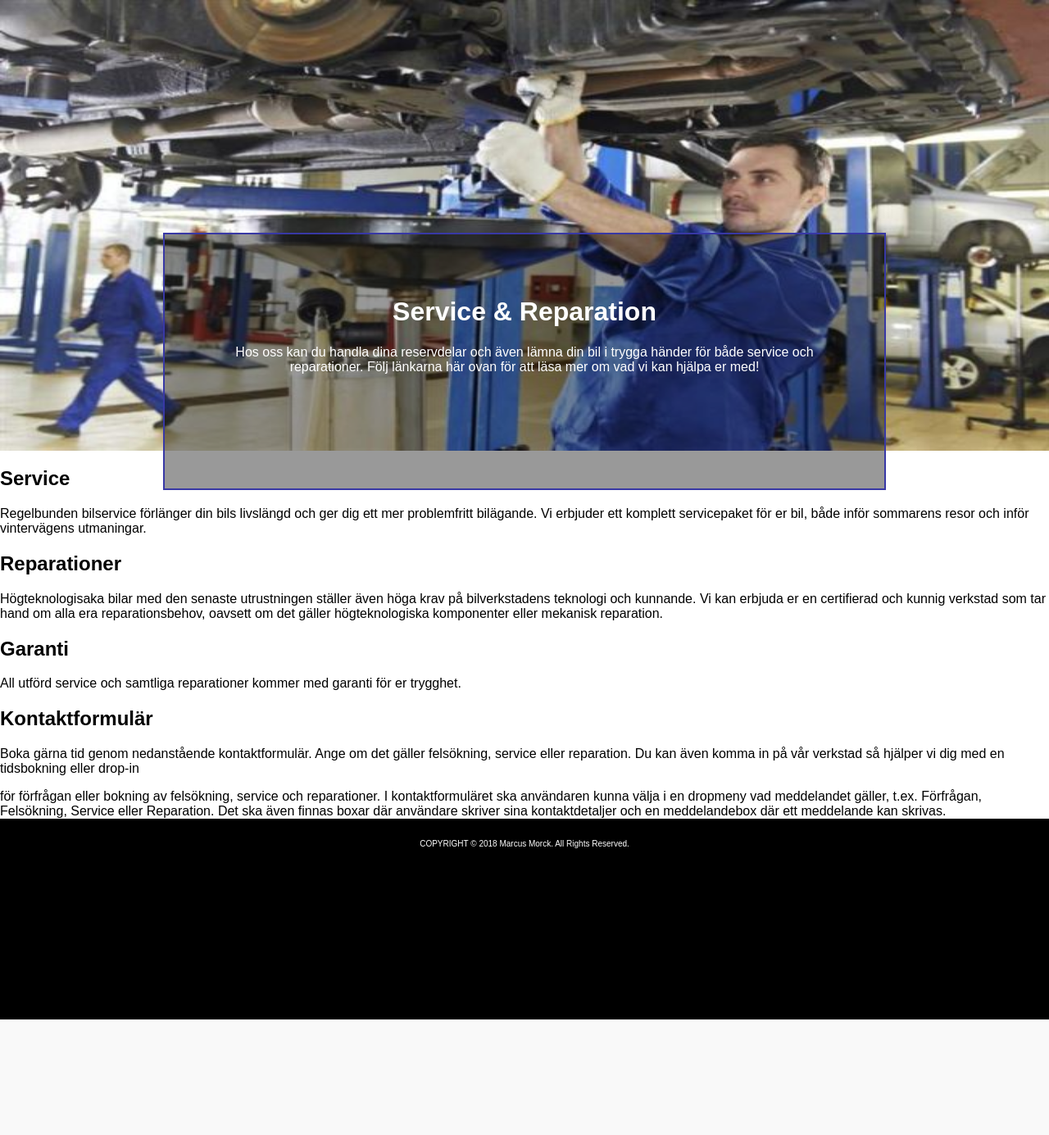
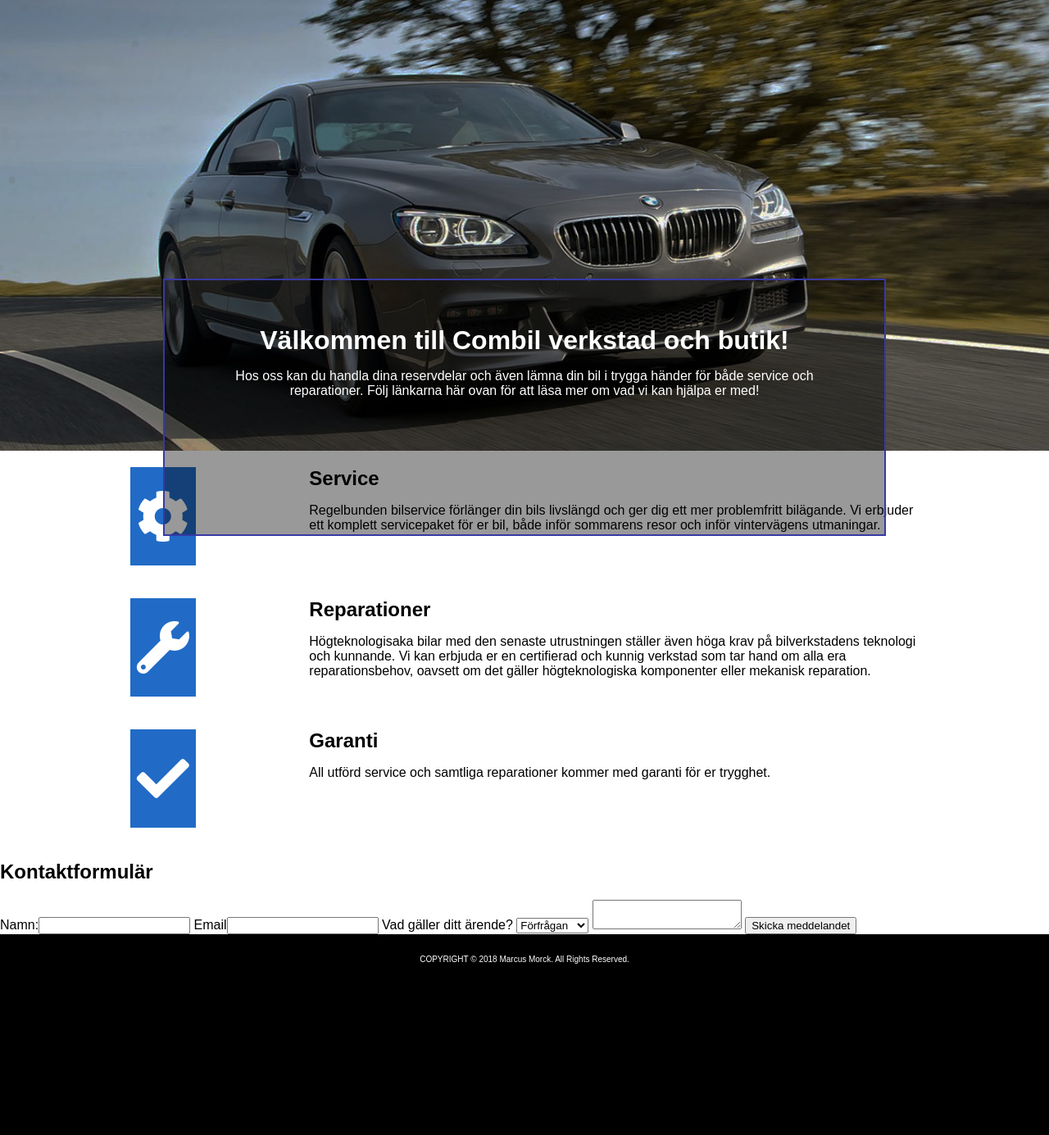
Before and after one commit to marcusMorck/combil, a PHP site: the page made by service&reparation.php in a window 1280 px wide. Shown: the part 95-1480 px from the top of the page at 82% size. Before the commit the page ends 1339 px from the top, so only its background shows below. Run offline with PHP 8.4, Linux system fonts and the light colour scheme; some libraries are stand-ins or nearby versions.

Commit message:
more work on projekt

```diff
--- a/assets/css/main.css
+++ b/assets/css/main.css
@@ -9,15 +9,16 @@ html {
     position: relative;
     min-height: 100%;
 }
+h1{
+    margin: 0;
+}
 .hero{
     height: 550px;
     width: 100%;
 }
 .hero img{
-    height: 550px;
+    height: 100%;
     width: 100%;
-
-
 }
 .hero-text{
     position: absolute;
@@ -31,6 +32,33 @@ html {
     width: 60%;
     text-align: center;
     transform: translate(-50%, -50%);
+}
+
+.rep-section{
+    display: flex;
+    flex-direction: column;
+
+}
+.rep-row{
+    display: flex;
+    justify-content: space-evenly;
+    flex-wrap: wrap;
+    padding: 20px;
+}
+.rep-text{
+ width: 60%;
+}
+.rep-text h2{
+    margin: 0;
+}
+.maintenance-icon{
+    display: flex;
+    justify-content: center;
+    align-items: center;
+    color: #fff;
+    background-color: rgb(33, 107, 198);
+    height: 120px;
+    width: 80px;
 }
 
 /*------------------------------------------------------------------------------
@@ -98,7 +126,7 @@ header{
         }
         .hero-text{
             padding: 0;
-            height: 40px;;
+            height: 40px;
         }
         .hamburger{
             align-self: flex-end;
@@ -110,6 +138,21 @@ header{
 /*-----------------------------------------------------------------------------
 -------------HOME PAGE---------------------------------------------------------
 ------------------------------------------------------------------------------*/
+
+
+
+
+
+/*-----------------------------------------------------------------------------
+-------------SERVICE & REPERATION----------------------------------------------
+------------------------------------------------------------------------------*/
+
+
+
+
+
+
+
 
 /*------------------------------------------------------------------------------------
 -----------------FOOTER---------------------------------------------------------------
--- a/dackservice.php
+++ b/dackservice.php
@@ -2,7 +2,7 @@
     include "header.php";
 ?>
 <div class="hero">
-    <img src="images/bild 27.jpg" />
+    <img src="images/bild 27.jpg" >
     <div class="hero-text">
         <h1>Däckservice</h1>
     </div>
--- a/index.php
+++ b/index.php
@@ -5,9 +5,9 @@
     <img src="images/bild08Noplatebc.jpg">
 
         <div class="hero-text">
-            <h2>
+            <h1>
                 Välkommen till Combil verkstad och butik!
-            </h2>
+            </h1>
         <p>
              Hos oss kan du handla dina reservdelar och
             även lämna din bil i trygga händer för både service och reparationer. Följ länkarna här ovan för att
--- a/service&reparation.php
+++ b/service&reparation.php
@@ -1,11 +1,13 @@
 <?php
     include "header.php";
 ?>
+
 <div class="hero">
-    <img src="images/bild 20.jpg" >
+    <img src="images/bild08Noplatebc.jpg">
+
         <div class="hero-text">
             <h1>
-               Service & Reparation
+                Välkommen till Combil verkstad och butik!
             </h1>
         <p>
              Hos oss kan du handla dina reservdelar och
@@ -15,39 +17,71 @@
         </div>
 </div>
 <main role="main">
-    <section id="service">
-        <h2>Service</h2>
+    <section class="rep-section">
+        <div class="rep-row">
+            <div class="maintenance-icon">
+                <i class="fas fa-cog fa-4x"></i>
+            </div>
+            <div class="rep-text">
+                <h2>
+                    Service
+                </h2>
                 <p>
                     Regelbunden bilservice förlänger din bils livslängd och
                     ger dig ett mer problemfritt bilägande. Vi erbjuder ett komplett servicepaket för er bil, både inför
                     sommarens resor och inför vintervägens utmaningar.
                 </p>
-    </section>
-    <section id="reperationer">
-        <h2>Reparationer</h2>
+            </div>
+        </div>
+        <div class="rep-row">
+            <div class="maintenance-icon">
+                <i class="fas fa-wrench fa-4x"></i>
+            </div>
+            <div class="rep-text">
+                <h2>
+                    Reparationer
+                </h2>
                 <p>
                     Högteknologisaka bilar med den senaste utrustningen ställer även höga krav
                     på bilverkstadens teknologi och kunnande. Vi kan erbjuda er en certifierad och kunnig verkstad som
                     tar hand om alla era reparationsbehov, oavsett om det gäller högteknologiska komponenter eller
                     mekanisk reparation.
                 </p>
-    </section>
-    <h2>Garanti</h2>
+            </div>
+        </div>
+        <div class="rep-row">
+            <div class="maintenance-icon">
+                <i class="fas fa-check fa-4x"></i>
+            </div>
+            <div class="rep-text">
+                <h2>
+                    Garanti
+                </h2>
                 <p>
                 All utförd service och samtliga reparationer kommer med garanti för er trygghet.
                 </p>
-    <h2>Kontaktformulär</h2>
-    <p>
-        Boka gärna tid genom nedanstående kontaktformulär. Ange om det
-        gäller felsökning, service eller reparation. Du kan även komma in på vår verkstad så hjälper vi dig
-        med en tidsbokning eller drop-in
-    </p>
-    <p>
-        för förfrågan eller bokning av felsökning, service och reparationer. I
-        kontaktformuläret ska användaren kunna välja i en dropmeny vad meddelandet gäller, t.ex.
-        Förfrågan, Felsökning, Service eller Reparation. Det ska även finnas boxar där användare skriver sina
-        kontaktdetaljer och en meddelandebox där ett meddelande kan skrivas.
-    </p>
+            </div>
+        </div>
+    </section>
+    <section id="contact-service">
+        <h2>
+            Kontaktformulär
+        </h2>
+
+        <form action="">
+            <label>Namn:</label><input name="name" type="text" />
+            <label>Email</label><input name="email" type="email" />
+            <label>Vad gäller ditt ärende?</label>
+            <select>
+                <option>Förfrågan</option>
+                <option>Felsökning</option>
+                <option>Service</option>
+                <option>Reparation</option>
+            </select>
+            <textarea></textarea>
+            <input type="submit" value="Skicka meddelandet">
+        </form>
+    </section>
 </main>
 <?php
     include "footer.php";
```
Also changed, not shown: images/Bild08Noplatebc.jpg, 1 other file. Lines whose indentation alone changed are shown as unchanged.
